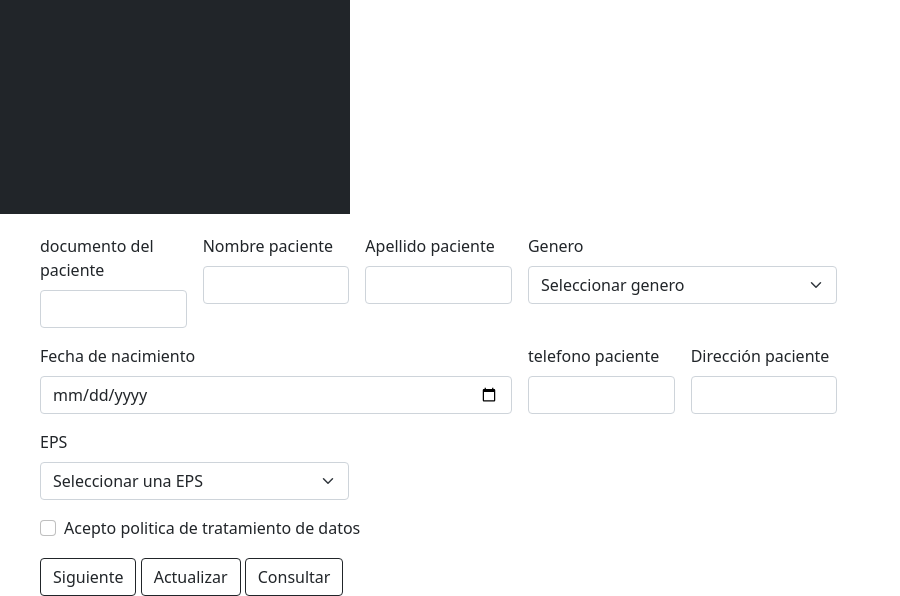
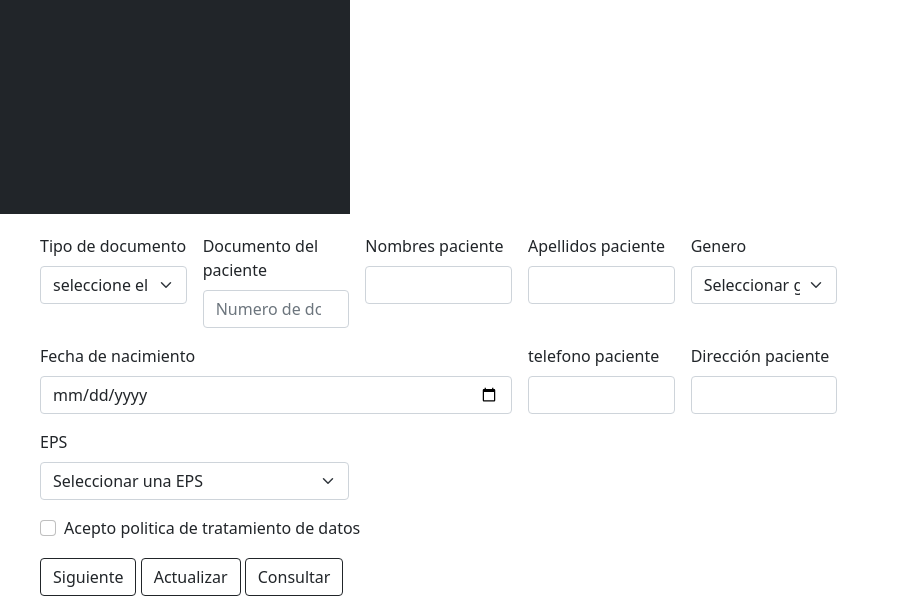
Before and after one commit to JavEC9814/Proyecto, a PHP site: page /pages/registro_paciente_Solmedi.html in a window 1280 px wide. Shown: the part 742-1338 px from the top of the page, without its empty margins (0-900 px from the left). Run offline with PHP 8.4, Linux system fonts and the light colour scheme.

Commit message:
Cambio 21/10/2021

```diff
--- a/Index.html
+++ b/Index.html
@@ -10,8 +10,8 @@
             href="../Proyecto/assets/img/pestaña.JPG">
     </head>
 
-    <body>
-        <div class="tabl">
+    <body class="fondo">
+        <div >
             <div><img class="logo" src="../Proyecto/assets/img/Logo.png"></div>
             <div class="ccan"><img class="can" src="../Proyecto/assets/img/candado.png"></div>
 
--- a/assets/css/estilos.css
+++ b/assets/css/estilos.css
@@ -1,5 +1,5 @@
 .fondo{
-    background: url(/assets/img/fondo.jpg);
+    background: url(../../assets/img/fondo.jpg);
     background-position:auto;
     background-size: 100%;
     font-family: sans-serif;
@@ -72,7 +72,6 @@
     background-size: 10%;
 }
 
-
 .spa{
     width: 100%;
     background:rgb(255, 255, 255);
@@ -98,10 +97,10 @@
     box-sizing: border-box;
     color: white;
 }
+
 .bt:hover{
     background: rgb(3, 163, 131);
 }
-
 
 a{
     font-size:18px;
@@ -116,7 +115,6 @@ a{
     color: rgb(0, 0, 0);
     font-family:'Trebuchet MS', 'Lucida Sans Unicode', 'Lucida Grande', 'Lucida Sans', Arial, sans-serif;
     text-decoration: none;
-
 }
 
 .div1{
--- a/pages/registro_paciente_Solmedi.html
+++ b/pages/registro_paciente_Solmedi.html
@@ -10,7 +10,7 @@
             rel="stylesheet"
             integrity="sha384-uWxY/CJNBR+1zjPWmfnSnVxwRheevXITnMqoEIeG1LJrdI0GlVs/9cVSyPYXdcSF"
             crossorigin="anonymous">
-
+            <link rel="shorcut icon" type="image/x-icon" href="../assets/img/pestaña.JPG">
         <link rel="stylesheet" href="../assets/css/estilos_registro.css">
 
         <title>Solmedi</title>
@@ -117,22 +117,32 @@
           </div>
 
         <div id="div1">
-            <form class="row g-3">
+            <form class="row g-3" action="../php/registro_datos.php"  method="POST">
+              <div class="col-md-2">
+                <label for="inputState" class="form-label" >Tipo de documento</label>
+                <select id="inputState" class="form-select" name="docu" required>
+                  <option selected>seleccione el tipo de documento</option>
+                  <option >Cedula de Ciudadania</option>
+                  <option >Targeta de Identidad</option>
+                  <option >Registro Civil</option>
+                  <option >otro</option>
+                </select>
+              </div>
                 <div class="col-md-2">
-                  <label for="inputAddress" class="form-label">documento del paciente</label>
-                  <input type="number" class="form-control" id="inputAddress" placeholder="">
+                  <label for="inputAddress" class="form-label" required>Documento del paciente</label>
+                  <input type="number" class="form-control" id="inputAddress" placeholder="Numero de documento" name="numdoc" required>
                 </div>
                 <div class="col-md-2">
-                  <label for="id" class="form-label">Nombre paciente</label>
-                  <input type="text" class="form-control" id="Id">
+                  <label for="id" class="form-label">Nombres paciente</label>
+                  <input type="text" class="form-control" id="Id" name="nom" required >
                 </div>
                 <div class="col-md-2">
-                  <label for="Usuario" class="form-label">Apellido paciente</label>
-                  <input type="text" class="form-control" id="inputUser">
+                  <label for="Usuario" class="form-label">Apellidos paciente</label>
+                  <input type="text" class="form-control" id="inputUser" name="apell" required>
                 </div>
-                <div class="col-md-4">
+                <div class="col-md-2">
                     <label for="inputState" class="form-label">Genero</label>
-                    <select id="inputState" class="form-select">
+                    <select id="inputState" class="form-select" name="gen" required>
                       <option selected>Seleccionar genero</option>
                       <option>Hombre</option>
                       <option>Mujer</option>
@@ -141,24 +151,24 @@
                   </div>
                 <div class="col-md-6">
                   <label for="inputCity" class="form-label">Fecha de nacimiento</label>
-                  <input type="date" class="form-control" id="inputCity">
+                  <input type="date" class="form-control" id="inputCity" name="naci" required>
                 </div>
                 <div class="col-md-2">
                     <label for="inputAddress" class="form-label">telefono paciente</label>
-                    <input type="number" class="form-control" id="inputAddress" >
+                    <input type="number" class="form-control" id="inputAddress" name="tel" required>
                 </div>
 
                 <div class="col-md-2">
-                    <label for="direccion" class="form-label">Dirección paciente</label>
-                    <input type="text" class="form-control" id="inputDireccion">
+                    <label for="direccion" class="form-label" required>Dirección paciente</label>
+                    <input type="text" class="form-control" id="inputDireccion" name="direc" required>
                 </div>
                 <div class="col-md-4">
-                    <label for="inputState" class="form-label">EPS</label>
-                    <select id="inputState" class="form-select">
+                    <label required="" for="inputState" class="form-label">EPS</label>
+                    <select id="inputState" class="form-select" name="eps" required>
                       <option selected>Seleccionar una EPS</option>
-                      <option>Famisanar</option>
-                      <option>Compensar</option>
-                      <option>Nuevaeps</option>
+                      <option required>Famisanar</option>
+                      <option required>Compensar</option>
+                      <option required>Nuevaeps</option>
                     </select>
                   </div>
                 <div class="col-12">
@@ -170,7 +180,9 @@
                   </div>
                 </div>
                 <div class="col-12">
-                    <button type="button" class="btn btn-outline-dark">Siguiente</button>
+                  <input class="btn btn-outline-dark" type="submit" value="Siguiente">
+                    <!--<a class="btn btn-outline-dark" href="../../Proyecto/pages/registro_datos_Solmedi.html">Siguiente</a>-->
+                    <!--<button type="button" class="btn btn-outline-dark" href="../../Proyecto/pages/recuperar_Solmedi.html">Siguiente</button>-->
                     <button type="button" class="btn btn-outline-dark">Actualizar</button>
                     <button type="button" class="btn btn-outline-dark">Consultar</button>
                 </div>
--- a/pages/signup_Solmedi.html
+++ b/pages/signup_Solmedi.html
@@ -4,13 +4,13 @@
     <meta charset="UTF-8">
     <meta http-equiv="X-UA-Compatible" content="IE=edge">
     <meta name="viewport" content="width=device-width, initial-scale=1.0">
-    <link rel="stylesheet" href="../assets/css/estilos.css">
+    <link rel="stylesheet" href="../../Proyecto/assets/css/estilos.css">
     <link rel="shorcut icon" type="image/x-icon" href="../assets/img/pestaña.JPG">
     <title>Solmedi</title>
 </head>
-<body>
+<body class="fondo">
 
-<div class="tabl">
+<div>
         <div><img class="logo"  src = "../assets/img/Logo.png"></div>
         <div class="ccan"><img class ="can" src = "../assets/img/usuario.png"></div>
         <form class="sign" action="../../Proyecto/php/signup.php"  method="POST">
```
Also changed, not shown: pages/recuperar_Solmedi.html (+4 -4 lines), php/registro_datos.php (added, +49 -0 lines), php/inicio.php (added), php/recuperar.php (deleted).
